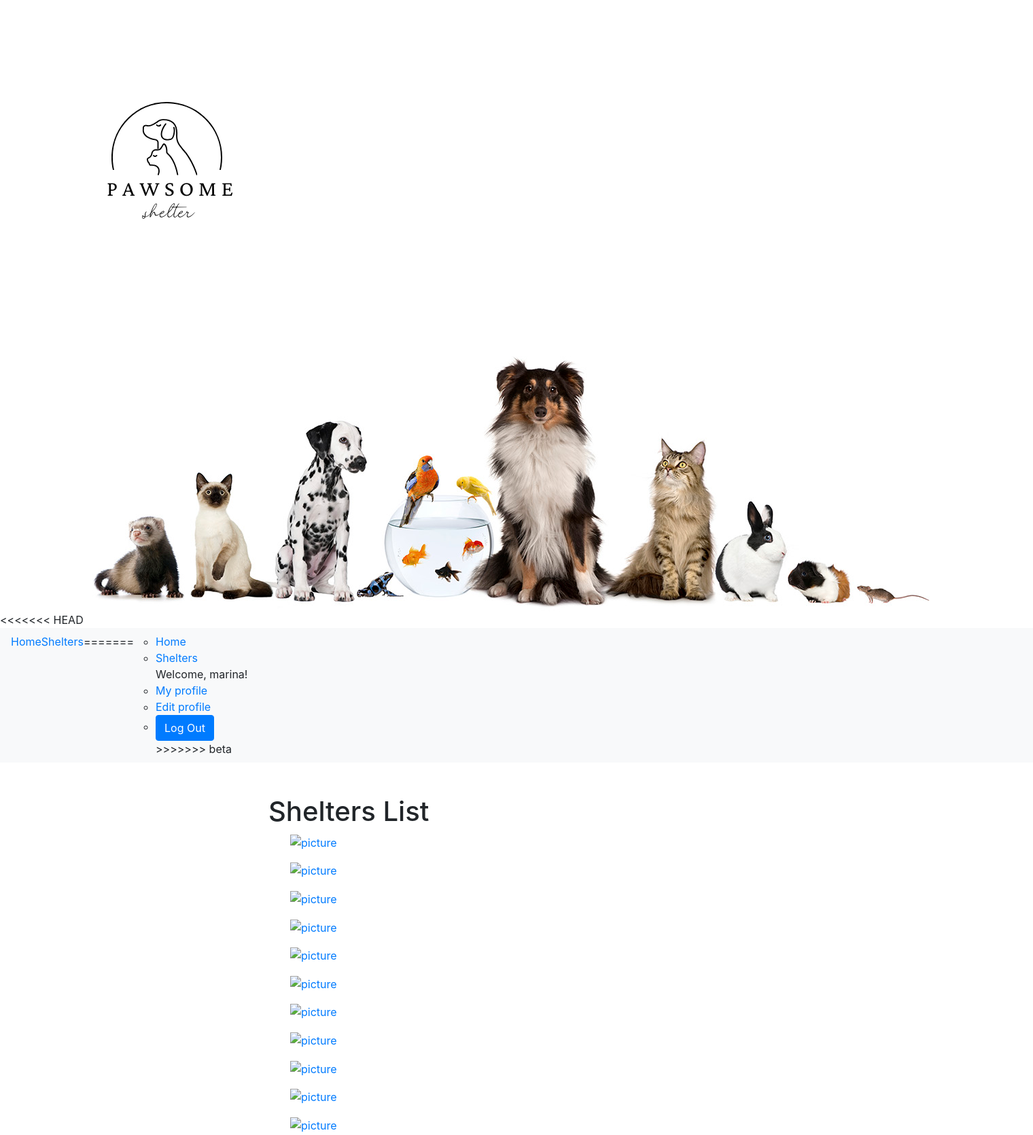
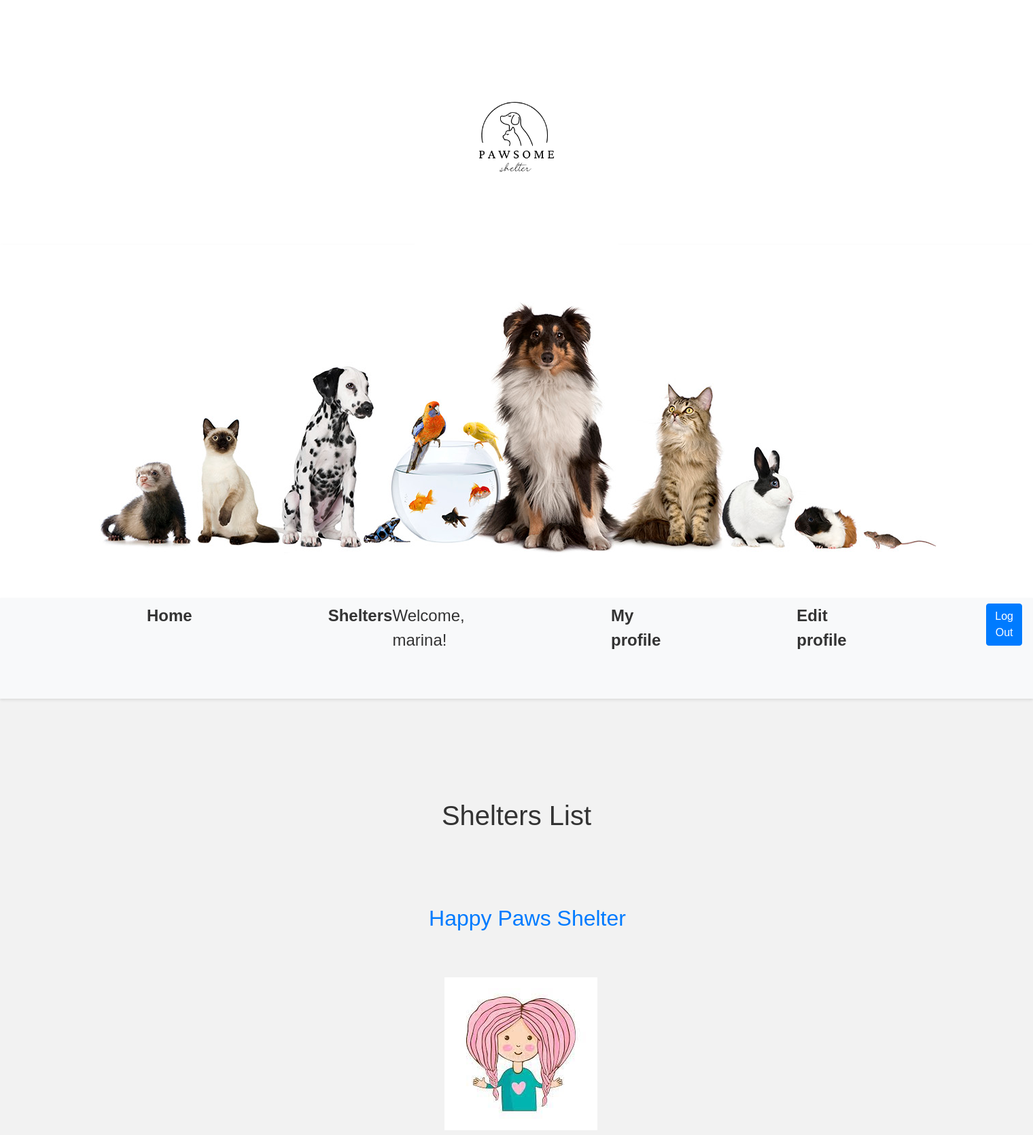
Before and after one commit to Final-Project-Group2/Pawsome, a Django app: page /shelters/ in a window 1520 px wide. Shown: the top 1670 px of the page at 68% size. Run offline with Django 5.2, Linux system fonts and the light colour scheme; a user stored in the database is signed in; data comes from the database, SQL or seed files in the repository; parts of the project's set-up code (start-up, migrations or seed data) failed here and were passed over; some libraries are stand-ins or nearby versions.

Commit message:
pushing update

```diff
--- a/animal_shelter_project/static/css/styles.css
+++ b/animal_shelter_project/static/css/styles.css
@@ -1,22 +1,4 @@
 /* styles.css */
-
-
-<<<<<<< HEAD
-html, body, header, nav, ul, li, main, footer {
-    padding: 10px;
-=======
-html,
-body,
-header,
-nav,
-ul,
-li,
-main,
-footer {
-    margin: 0;
-    padding: 0;
->>>>>>> beta
-}
 
 
 body {
@@ -28,11 +10,11 @@
 
 header div {
     background-color: #fff;
-    padding: 20px;
     box-shadow: 0 2px 4px rgba(0, 0, 0, 0.1);
     display: flex;
     flex-direction: column;
     align-items: center;
+    padding-top: 60px;
 
 }
 
@@ -87,9 +69,10 @@
 
 h1 {
     text-align: center;
+    padding-bottom: 100px;
+    padding-top: 100px;
 }
 
-<<<<<<< HEAD
 
 /* Shelter list styles */
 
@@ -98,7 +81,6 @@
     flex-direction: column;
     align-items: center;
 
-=======
 .shelter-list img {
     width: 400px;
 }
@@ -106,7 +88,6 @@
 .shelter-list {
     display: flex;
 
->>>>>>> beta
 }
 
 .shelter-item {
@@ -229,12 +210,12 @@
     padding: 10px;
 }
 
-/* Optionally, add border to the images */
+
 .img-fluid {
-    border: 2px solid #ddd; /* Example border */
-    border-radius: 8px; /* Optional: add border radius */
-    max-width: 100%; /* Ensure images don't overflow */
-    height: auto; /* Maintain aspect ratio */
+    border: 2px solid #ddd;
+    border-radius: 8px;
+    width: 100px;
+    height: 100px;
 }
 
 .home_page img{
--- a/animal_shelter_project/templates/base.html
+++ b/animal_shelter_project/templates/base.html
@@ -23,18 +23,12 @@
         <div class="header image">
             <img src="{% static 'img/header.png' %}" alt="animals">
         </div>
-<<<<<<< HEAD
 
         <nav class="navbar navbar-expand-lg navbar-light bg-light">
             <ul class="navbar-nav">
                 <li class="nav-item"><a href="{% url 'home' %}">Home</a></li>
                 <li class="nav-item"><a href="{% url 'user_managment_app:shelter_list' %}">Shelters</a></li>
 
-=======
-        <nav>
-            <ul>
-                <li><a href="{% url 'home' %}">Home</a></li>
-                <li><a href="{% url 'user_managment_app:shelter_list' %}">Shelters</a></li>
                 {% if user.is_authenticated %}
                 Welcome, {{ user.username }}!
                 {% if user.is_shelter %}
@@ -56,7 +50,6 @@
                 <li><a href="{% url 'user_managment_app:login' %}">Log In</a></li>
                 <li><a href="{% url 'user_managment_app:signup' %}">Sign Up</a></li>
                 {% endif %}
->>>>>>> beta
             </ul>
         </nav>
     </header>
@@ -81,11 +74,8 @@
     <script src="https://cdn.jsdelivr.net/npm/@popperjs/core@2.9.1/dist/umd/popper.min.js"></script>
     <script src="https://stackpath.bootstrapcdn.com/bootstrap/4.5.2/js/bootstrap.min.js"></script>
     <script src="{% static 'js/ajax.js' %}"></script>
-<<<<<<< HEAD
 
-=======
     <script src="https://cdn.jsdelivr.net/npm/bootstrap@5.2.3/dist/js/bootstrap.bundle.min.js"></script>
 
->>>>>>> beta
 </body>
 </html>
--- a/animal_shelter_project/templates/pet_list.html
+++ b/animal_shelter_project/templates/pet_list.html
@@ -15,11 +15,10 @@
             <ul>
 
                 {% for pet in pets %}
-
                     <li>
                         <a href="{% url 'animal_shelter_app:pet_detail' pet.id %}">
                         {{ pet.name }} - {{ pet.species }} - {{pet.age}} -
-                        <img src="{% static './media/pets_images/olivia_E7Jj9DG.jpg' %}"  >
+
                         <br>
                         <img src="{{ pet.photos.url }}" alt="Pet Image">
 
--- a/animal_shelter_project/templates/shelter_detail.html
+++ b/animal_shelter_project/templates/shelter_detail.html
@@ -15,8 +15,9 @@
     {% block content %}
         <h1>Shelter Detail</h1>
         <h2>Name: {{ serializer.name }}</h2>
-        <h2>Location: {{ serializer.country }}</h2>
-        <h2>Dogs in {{serializer.name}}</h2>
+        <h2>Location: {{ serializer.city }}</h2>
+        <h2>Dogs in {{serializer.shelter_name}}</h2>
+        {{serializer.description}}
     <ul>
         {% for dog in dogs %}
             <li>
--- a/animal_shelter_project/templates/shelter_list.html
+++ b/animal_shelter_project/templates/shelter_list.html
@@ -15,13 +15,21 @@
         <h1>Shelters List</h1>
         <div class="shelter-list">
                 {% for shelter in shelters %}
-                    <ul><a href="{% url 'user_managment_app:shelter_detail' shelter.pk %}">
-                    <h2>{{ shelter.name }} </h2>
-                    <img src="{{ shelter.image.url }}" alt="{{ shelter.name }} picture"
-                        class="shelter-image">
+                    {% for user in users %}
+                        {% if user.id == shelter.user_id %}
+                            <ul><a href="{% url 'user_managment_app:shelter_detail' shelter.pk %}">
+                            <h2>{{shelter.shelter_name}}</h2>
+                            <br>
+                            <h2></h2>
+
+                        {% endif %}
+                {% endfor %}
+                    <h2></h2>
+                    <img src="{{ MEDIA_URL }}{{ user.image.url }}" alt="{{ shelter.shelter_name }} picture" class="shelter-image">
                      </a>
                     </ul>
                 {% endfor %}
         </div>
+
     {% endblock %}
 </body>
--- a/animal_shelter_project/user_managment_app/models.py
+++ b/animal_shelter_project/user_managment_app/models.py
@@ -1,6 +1,7 @@
 from django.db import models
 from django.contrib.auth.models import AbstractUser
 from django.conf import settings
+
 
 class CustomUser(AbstractUser):
     street_address = models.CharField(max_length=100)
@@ -10,8 +11,9 @@
     image = models.ImageField(upload_to='users_images', blank=True, null=True)
     is_shelter = models.BooleanField(default=False)
 
+
 class Shelter(models.Model):
-    user = models.ForeignKey(settings.AUTH_USER_MODEL, on_delete=models.CASCADE)
+    user = models.ForeignKey(settings.AUTH_USER_MODEL,on_delete=models.CASCADE)
     shelter_name = models.CharField(max_length=50)
     website = models.CharField(max_length=100, null=True)
     description = models.TextField(null=True)
--- a/animal_shelter_project/user_managment_app/serializers.py
+++ b/animal_shelter_project/user_managment_app/serializers.py
@@ -26,7 +26,7 @@
 class ShelterSerializer(serializers.ModelSerializer):
     class Meta:
         model = Shelter
-        fields = ['id', 'name', 'street_address', 'city', 'country', 'email', 'phone_number', 'image', 'website', 'description']
+        fields = ['id', 'shelter_name', 'user', 'website', 'description']
 
         def validate_email(self, value):
             try:
--- a/animal_shelter_project/user_managment_app/urls.py
+++ b/animal_shelter_project/user_managment_app/urls.py
@@ -3,6 +3,7 @@
 from django.conf import settings
 from django.conf.urls.static import static
 
+from .views import *
 
 app_name = "user_managment_app"
 
@@ -11,6 +12,14 @@
     path('shelter/<int:pk>/', ShelterDetailView.as_view(), name='shelter_detail'),
     path('users/', CustomUserListCreatView.as_view(), name='user_list'),
     path('user/<int:pk>/', CustomUserDetailView.as_view(), name='user_detail'),
+    path('signup/', SignUpView.as_view(), name='signup'),
+    path('signup_user/', SignUpCustomUserView.as_view(), name='signup_customuser'),
+    path('login/', LoginView.as_view(), name='login'),
+    path('signup_shelter/', SignUpShelterView.as_view(), name='signup_shelter'),
+    path('edit_user_profile/', EditCustomUserProfileView.as_view(), name='edit_customuser_profile'),
+    path('user_profile/', CustomUserProfileView.as_view(), name='customuser_profile'),
+    path('edit_shelter_profile/', EditShelterProfileView.as_view(), name='edit_shelter_profile'),
+    path('shelter_profile/', ShelterProfileView.as_view(), name='shelter_profile'),
 ]
 
 urlpatterns += static(settings.MEDIA_URL, document_root=settings.MEDIA_ROOT) # added by mohsen
--- a/animal_shelter_project/user_managment_app/views.py
+++ b/animal_shelter_project/user_managment_app/views.py
@@ -1,13 +1,22 @@
-from rest_framework import generics
+from rest_framework import generics,status
+from rest_framework.response import Response
 from .models import CustomUser, Shelter
 from .serializers import CustomUserSerializer, ShelterSerializer
 import django_filters
 import django_filters.rest_framework as filters
-from django.shortcuts import render
+from django.shortcuts import render,redirect
 from django.shortcuts import get_object_or_404
 from django.conf import settings
 from animal_shelter_app.models import Pet
 from animal_shelter_app.serializers import PetSerializer
+from django.views.generic import CreateView, View, ListView, TemplateView
+from .forms import CustomUserForm, ShelterSignUpForm, CustomUserChangeForm, ShelterChangeForm
+from django.urls import reverse_lazy, reverse
+from django.contrib.auth.views import LoginView
+from django.contrib.auth.hashers import check_password, make_password, get_hasher
+from django.contrib.auth import authenticate, login
+from .forms import ShelterSignUpForm
+from django.db import IntegrityError
 
 class UserFilter(django_filters.FilterSet):
     username = filters.CharFilter(field_name='username')
@@ -24,28 +33,41 @@
     filters_backends = [django_filters.rest_framework.DjangoFilterBackend]
     filterset_class = UserFilter
 
+    # def get(self, request, *args, **kwargs):
+    #     queryset = self.get_queryset()
+    #     users = self.serializer_class(queryset, many=True)
+    #     return render(request, 'shelter_list.html', {'users': users.data})
+
+
 class CustomUserDetailView(generics.RetrieveUpdateDestroyAPIView):
     queryset = CustomUser.objects.all()
     serializer_class = CustomUserSerializer
+
+    def get(self, request, *args, **kwargs):
+        instance = self.get_object()
+        serializer = self.get_serializer(instance)
+
+        shelter_users = CustomUser.objects.filter(is_shelter=True)
+        normal_users = CustomUser.objects.filter(is_shelter=False)
+
+        shelter_serializer = CustomUserSerializer(shelter_users, many=True)
+        normal_serializer = CustomUserSerializer(normal_users, many=True)
+
+        return Response({
+            'serializer': serializer.data,
+            'shelter': shelter_serializer.data,
+            'user': normal_serializer.data
+        })
+
 
 class ShelterListCreatView(generics.ListCreateAPIView):
     queryset = Shelter.objects.all()
     serializer_class = ShelterSerializer
 
-    def get(self, request, *args, **kwargs):# added by mohsen
-        #url = reverse('animal_shelter_app:shelter_detail', args=['pk'])
+    def get(self, request, *args, **kwargs):
         shelters = self.get_queryset()
-        return render(request, 'shelter_list.html', {'shelters': shelters })  #, 'url' : url})
-
-# class ShelterDetailView(generics.RetrieveUpdateDestroyAPIView):
-#     queryset = Shelter.objects.all()
-#     serializer_class = ShelterSerializer
-
-#     def get(self, request, *args, **kwargs):# added by mohsen
-#         instance = self.get_object()
-#         serializer = self.get_serializer(instance)
-#         return render(request, 'shelter_detail.html', {'serializer': serializer.data})
-
+        users = CustomUser.objects.filter(is_shelter = True)
+        return render(request, 'shelter_list.html', {'shelters': shelters, 'users': users})
 
 
 class ShelterDetailView(generics.RetrieveUpdateDestroyAPIView):
@@ -59,6 +81,96 @@
         # Retrieve pets in this shelter
         dogs = Pet.objects.filter(shelter=instance, species='dog')
         cats = Pet.objects.filter(shelter=instance, species='cat')
+        users = CustomUser.objects.filter(is_shelter = True)
 
 
-        return render(request, 'shelter_detail.html', {'serializer': serializer.data, 'dogs': dogs, 'cats': cats, })
+
+        return render(request, 'shelter_detail.html', {'serializer': serializer.data, 'dogs': dogs, 'cats': cats, 'users': users})
+
+
+class SignUpView(TemplateView):
+    template_name = "registration/signup.html"
+
+class SignUpCustomUserView(CreateView):
+    form_class = CustomUserForm
+    success_url = reverse_lazy("login")
+    template_name = "registration/signup_customuser.html"
+
+class SignUpShelterView(CreateView):
+    form_class = ShelterSignUpForm
+    template_name = 'registration/signup_shelter.html'
+    success_url = reverse_lazy('login')
+
+    def form_valid(self, form):
+        try:
+            return super().form_valid(form)
+        except IntegrityError:
+            form.add_error('username', 'This username is already taken.')
+            return self.form_invalid(form)
+
+class EditCustomUserProfileView(View):
+    template_name = 'edit_customuser_profile.html'
+    success_url = reverse_lazy("user_profile")
+    def get(self, request):
+        user = request.user
+        form = CustomUserChangeForm(instance=user)
+        context = {'form': form}
+        return render(request, self.template_name, context)
+
+    def post(self, request):
+        user = request.user
+        form = CustomUserChangeForm(request.POST, request.FILES, instance=user)
+        if form.is_valid():
+            form.save()
+            return redirect('home')
+        else:
+            context = {'form': form}
+            return render(request, self.template_name, context)
+
+class EditShelterProfileView(View):
+    template_name = 'edit_shelter_profile.html'
+    success_url = reverse_lazy("shelter_profile")
+    def get(self, request):
+        user = request.user
+        form = ShelterChangeForm(instance=user)
+        context = {'form': form}
+        return render(request, self.template_name, context)
+
+    def post(self, request):
+        user = request.user
+        form = ShelterChangeForm(request.POST, request.FILES, instance=user)
+        if form.is_valid():
+            form.save()
+            return redirect('home')
+        else:
+            context = {'form': form}
+            return render(request, self.template_name, context)
+
+class CustomUserProfileView(ListView):
+    model = CustomUser
+    template_name = "customuser_profile.html"
+    context_object_name = "profile"
+
+    def get_queryset(self):
+        return CustomUser.objects.filter(pk=self.request.user.pk)
+
+    def get_context_data(self, **kwargs):
+        context = super().get_context_data(**kwargs)
+        profile = self.get_queryset().first()
+        context['profile'] = profile
+        return context
+
+class ShelterProfileView(ListView):
+    model = Shelter
+    template_name = "shelter_profile.html"
+    context_object_name = "profile"
+
+    def get_queryset(self):
+        return Shelter.objects.all()
+
+    def get_context_data(self, **kwargs):
+        context = super().get_context_data(**kwargs)
+        profile = context['object_list'].first()
+        context['profile'] = profile
+
+        return context
```
Also changed, not shown: animal_shelter_project/templates/home.html (+6 -5 lines), animal_shelter_project/db.sqlite3.
